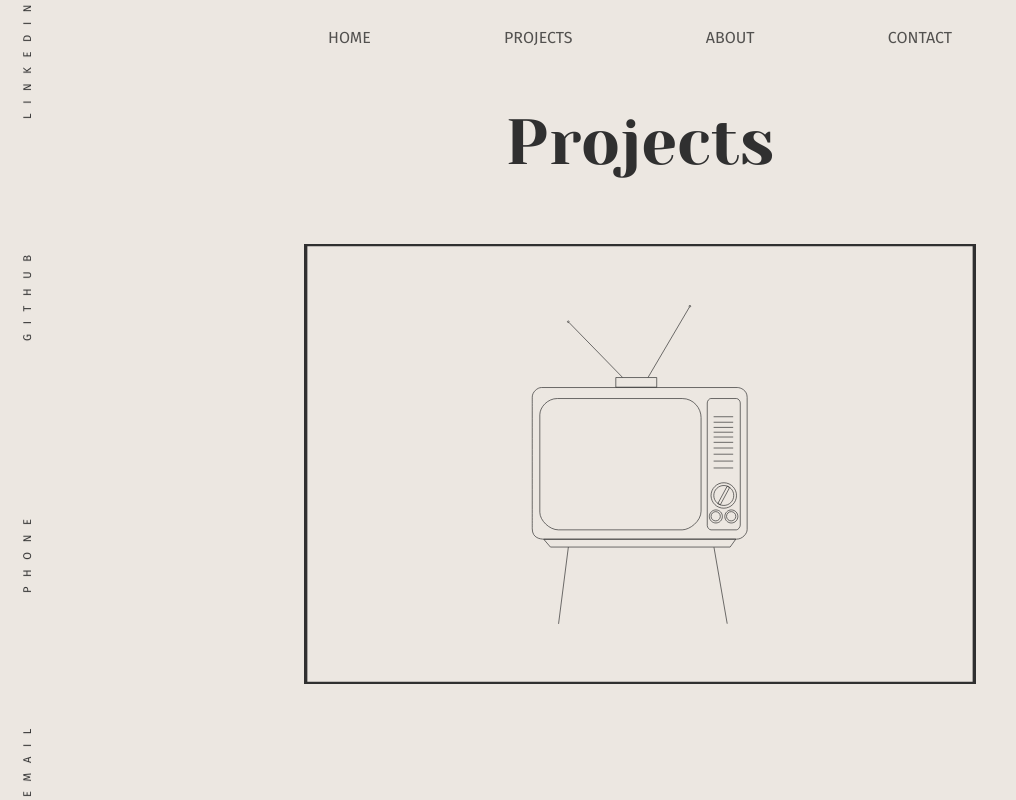
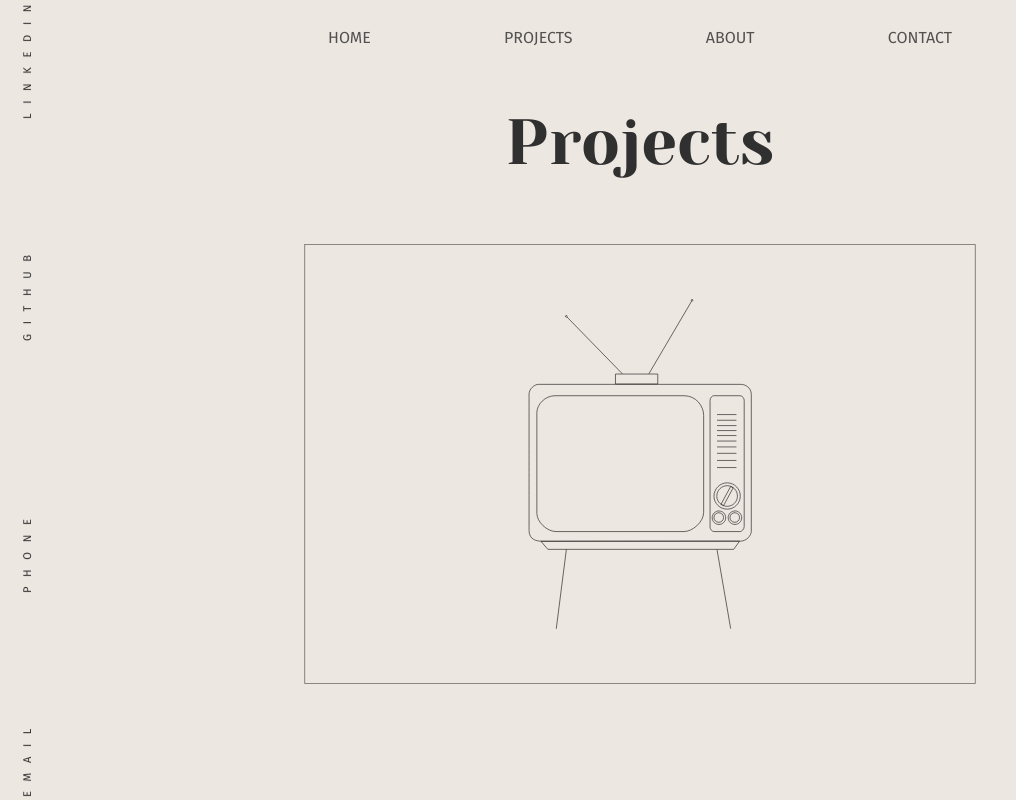
Before and after one commit to DavidCazalCollados/portfolio_2025, a React (Create React App) app: page /projects in a window 1280 px wide. Shown: the whole page, without its empty margins (0-1016 px from the left). Built offline with nearby package versions, Linux system fonts and the light colour scheme; a web font is replaced by a local one.

Commit message:
border animated

```diff
--- a/src/assets/projects.css
+++ b/src/assets/projects.css
@@ -38,6 +38,7 @@
 
 .filmdash-container {
   /* width: 100%; */
+  /* background-color: red; */
 }
 
 .filmdash-project {
@@ -114,6 +115,6 @@
 }
 
 .border-rect {
-  padding: 0;
-  margin: 0;
+  /* stroke-dasharray: 500;
+  stroke-dashoffset: 1000; */
 }
--- a/src/assets/tv_container.css
+++ b/src/assets/tv_container.css
@@ -1,8 +1,7 @@
 .tv-container {
   position: absolute;
-  object-fit: cover;
-  width: 100%;
-  height: 100%;
-  padding: 9%;
+  width: 75%;
+  height: 75%;
   margin: 0;
+  /* background-color: aqua; */
 }
--- a/src/components/DessinTv.js
+++ b/src/components/DessinTv.js
@@ -49,7 +49,6 @@ export default function DessinTv() {
             d={path.d}
             stroke={commonProps.stroke}
             strokeWidth={commonProps.strokeWidth}
-            {...(path.strokeLinecap ? { strokeLinecap: path.strokeLinecap } : {})}
             initial={{ pathLength: 0 }}
             animate={{ pathLength: 1 }}
             transition={{
--- a/src/pages/Projects.js
+++ b/src/pages/Projects.js
@@ -42,12 +42,16 @@ function Projects() {
               viewBox="0 0 100 100"
               preserveAspectRatio="none"
             >
-              <path
+              <motion.path
                 className='border-rect'
-                d="M 0 0 H 100 V 100 H 0 Z" // Path data for a rectangle
+                d="M 0.1 0.1 H 99.9 V 99.9 H 0.1 z"
                 fill="transparent"
-                strokeWidth="1"
+                strokeWidth={0.1}
                 stroke="var(--font-color)"
+                // vectorEffect="non-scaling-stroke"
+                initial={{ pathLength: 0 }}
+                animate={{ pathLength: 1 }}
+                transition={{ duration: 1.3, ease: "easeInOut" }}
               />
             </svg>
             <DessinTv />
```
